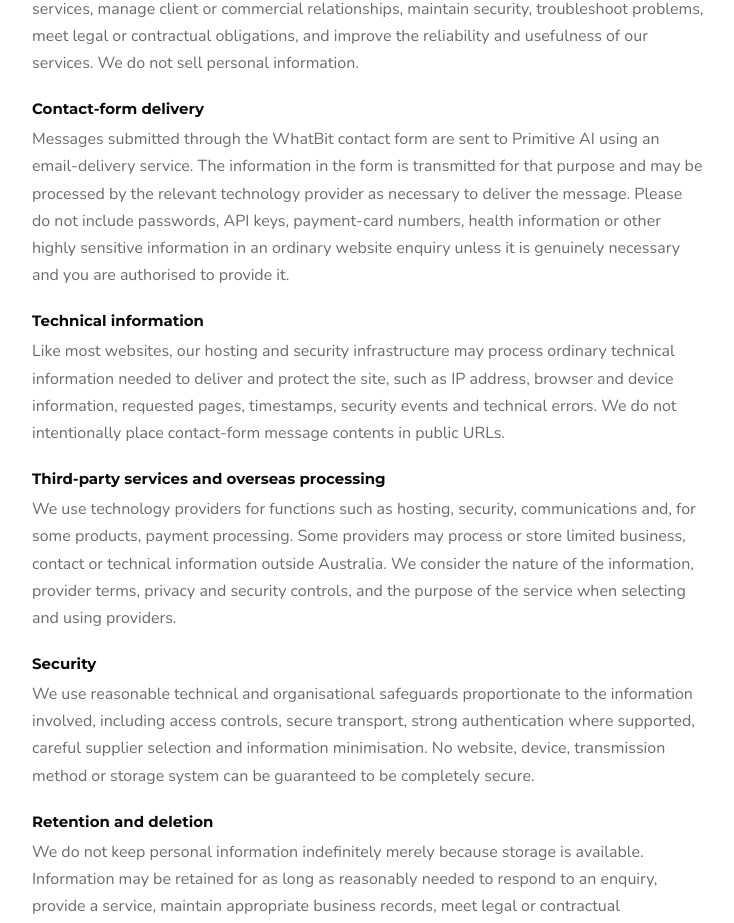
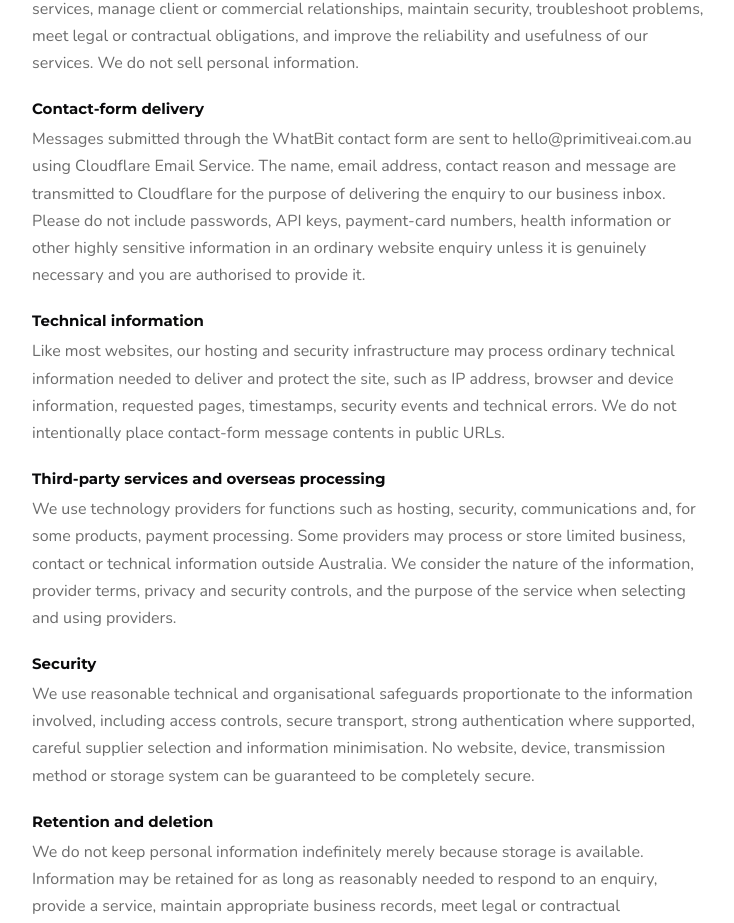
Before and after one commit to DaddysCoder/whatbit-web, a Next.js app: page /privacy in a window 1280 px wide. Shown: the part 834-1757 px from the top of the page, without its empty margins (272-1006 px from the left). Built offline with nearby package versions, Linux system fonts and the light colour scheme.

Commit message:
Name Cloudflare contact-form delivery in privacy policy

```diff
--- a/app/privacy/page.tsx
+++ b/app/privacy/page.tsx
@@ -28,7 +28,7 @@ export default function Page() {
         },
         {
           heading: "Contact-form delivery",
-          text: "Messages submitted through the WhatBit contact form are sent to Primitive AI using an email-delivery service. The information in the form is transmitted for that purpose and may be processed by the relevant technology provider as necessary to deliver the message. Please do not include passwords, API keys, payment-card numbers, health information or other highly sensitive information in an ordinary website enquiry unless it is genuinely necessary and you are authorised to provide it.",
+          text: "Messages submitted through the WhatBit contact form are sent to hello@primitiveai.com.au using Cloudflare Email Service. The name, email address, contact reason and message are transmitted to Cloudflare for the purpose of delivering the enquiry to our business inbox. Please do not include passwords, API keys, payment-card numbers, health information or other highly sensitive information in an ordinary website enquiry unless it is genuinely necessary and you are authorised to provide it.",
         },
         {
           heading: "Technical information",
```
